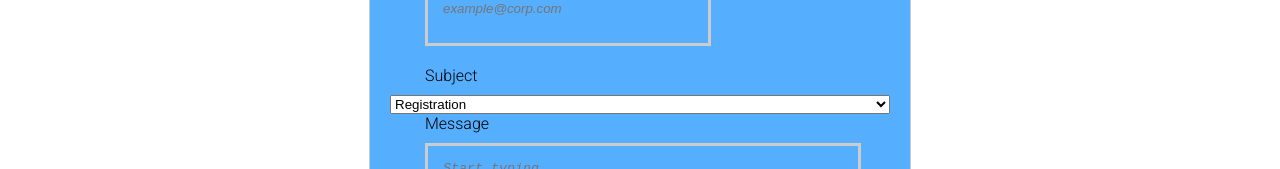
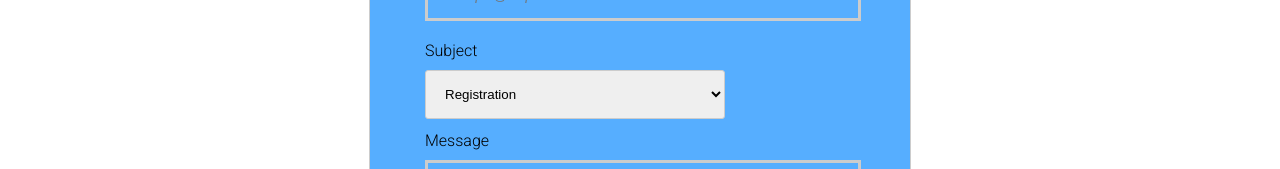
Before and after one commit to SamWij/FutureSportApp, a React (Create React App) app: page /ContactUs in a window 1280 px wide. Shown: the part 712-881 px from the top of the page. Built offline with nearby package versions, Linux system fonts and the light colour scheme.

Commit message:
contact us form subject field

```diff
--- a/src/Components/Main/ContactUs.js
+++ b/src/Components/Main/ContactUs.js
@@ -58,7 +58,7 @@ function Contact() {
         />
 
         <label>Subject</label>
-        <select name="subject" className="field-select" ref={subjectRef}>
+        <select name="subject" className={contactStyles.subject} ref={subjectRef}>
           <option value="registration">Registration</option>
           <option value="sponsorship">Sponsorship</option>
           <option value="payment">Payment</option>
--- a/src/Components/Main/contact.module.css
+++ b/src/Components/Main/contact.module.css
@@ -49,10 +49,18 @@
   right: 190px;
 }
 
+.subject {
+  width: 60%;
+  padding: 15px;
+  margin: 0 0 20px 35px;
+  margin-bottom: 12px;
+  border: 1px solid #ccc;
+  border-radius: 3px;
+}
+
 .email {
-  width: 50%;
+  width: 80%;
   margin: 0 0 20px 35px;
-  height: 40px;
   padding: 15px;
   font-style: italic;
   border: 3px solid #ccc;
```
